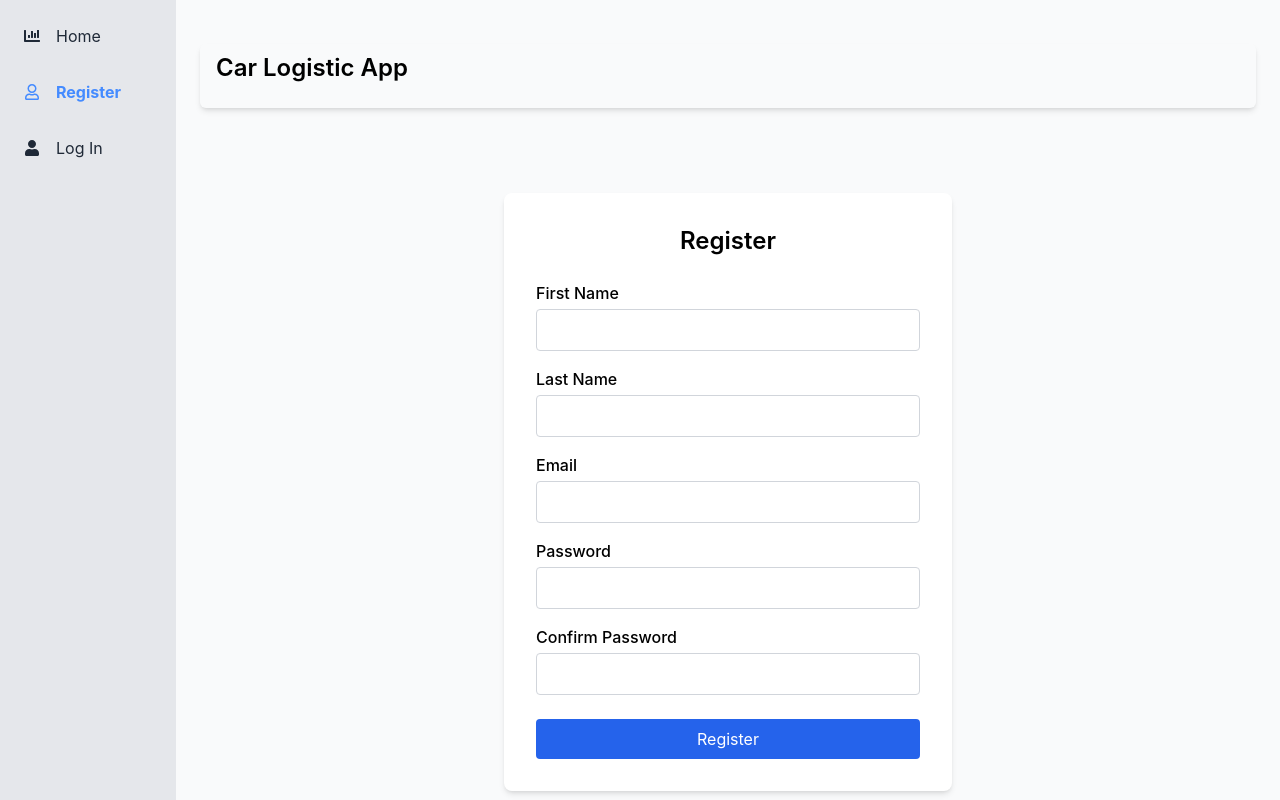
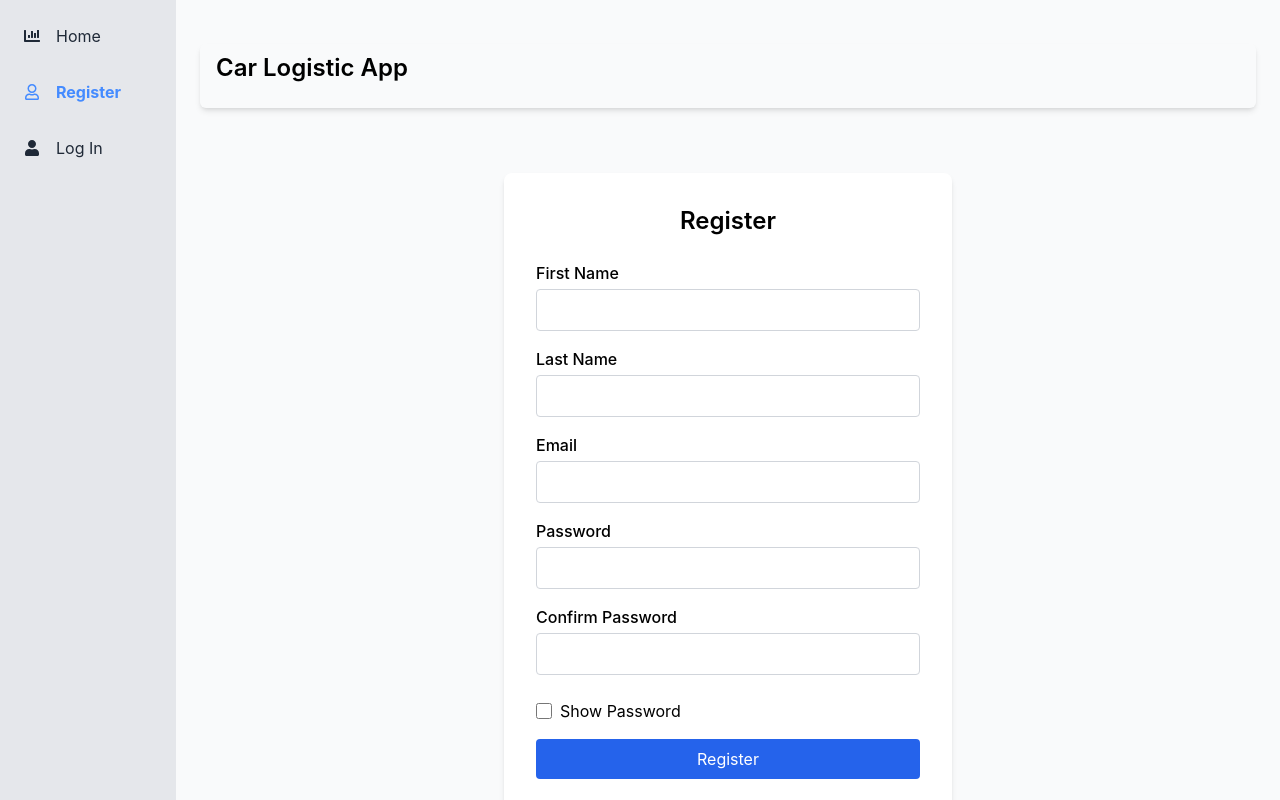
Before and after one commit to EdwardN93/react-final-project, a React (Vite) app: page /register in a window 1280 px wide. Shown: the top 800 px of the page. Built offline with nearby package versions, Linux system fonts and the light colour scheme.

Commit message:
added show password to register

```diff
--- a/src/Components/UserMenu/UserMenu.tsx
+++ b/src/Components/UserMenu/UserMenu.tsx
@@ -4,10 +4,11 @@ import { useAuthContext } from "../routes/auth/AuthContext";
 
 export function UserMenu() {
   const navigate = useNavigate();
-  const { accessToken } = useAuthContext();
+  const { user, accessToken } = useAuthContext();
 
   return accessToken ? (
-    <div>
+    <div className="flex gap-4">
+      Hello {user?.firstName}
       <span
         className="text-xl text-sky-400 hover:text-sky-600 hover:cursor-pointer"
         onClick={() => navigate("/account")}
--- a/src/Components/VehicleDetails/VehicleDetails.tsx
+++ b/src/Components/VehicleDetails/VehicleDetails.tsx
@@ -38,7 +38,7 @@ export default function VehicleDetails() {
   }, [id, accessToken]);
 
   if (!accessToken) {
-    return <div className="p-6 text-red-600">Please log in.</div>;
+    return <div className="p-6 text-red-600">Please log in</div>;
   }
 
   if (!car) {
@@ -79,10 +79,10 @@ export default function VehicleDetails() {
         </h2>
         <ul className="space-y-2">
           {carDetails.map(({ label, value }) => {
-            const isRevizie = label === "Timp rămas până la revizie (zile)";
+            const isRevision = label === "Timp rămas până la revizie (zile)";
             const isUrgent =
-              isRevizie && typeof value === "number" && value <= 30;
-
+              isRevision && typeof value === "number" && value <= 30;
+            // const pastRevision = ;
             return (
               <li
                 key={label}
--- a/src/Components/routes/auth/Register/Register.tsx
+++ b/src/Components/routes/auth/Register/Register.tsx
@@ -39,6 +39,7 @@ export const Register = () => {
     typeof validationSchema
   >>(null);
   const [defaultValues, setDefaultValues] = useState(initialDefaultValues);
+  const [showPassword, setShowPassword] = useState(false);
 
   const willRedirect = useRedirectWhenLoggedIn();
   const { login } = useAuthContext();
@@ -87,6 +88,10 @@ export const Register = () => {
     }).then((res) => res.json() as Promise<AuthResponse>);
 
     login(data);
+  }
+
+  function handleShowPassword() {
+    setShowPassword(!showPassword);
   }
 
   return (
@@ -163,7 +168,7 @@ export const Register = () => {
               Password
             </label>
             <input
-              type="password"
+              type={showPassword ? "text" : "password"}
               id="password"
               name="password"
               className="w-full border border-gray-300 rounded px-3 py-2 focus:outline-none focus:ring focus:ring-blue-400"
@@ -180,7 +185,7 @@ export const Register = () => {
               Confirm Password
             </label>
             <input
-              type="password"
+              type={showPassword ? "text" : "password"}
               name="retypePassword"
               id="retypePassword"
               className="w-full border border-gray-300 rounded px-3 py-2 focus:outline-none focus:ring focus:ring-blue-400"
@@ -189,9 +194,21 @@ export const Register = () => {
             />
           </div>
 
+          <div className="flex items-center gap-2 mt-4">
+            <input
+              className="w-4 h-4"
+              type="checkbox"
+              name="showPassword"
+              id="showPassword"
+              checked={showPassword}
+              onChange={handleShowPassword}
+            />
+            <label htmlFor="showPassword">Show Password</label>
+          </div>
+
           <button
             type="submit"
-            className="w-full bg-blue-600 text-white py-2 rounded hover:bg-blue-700 transition"
+            className="w-full bg-blue-600 text-white py-2 rounded hover:bg-blue-700 transition mt-4"
           >
             Register
           </button>
```
